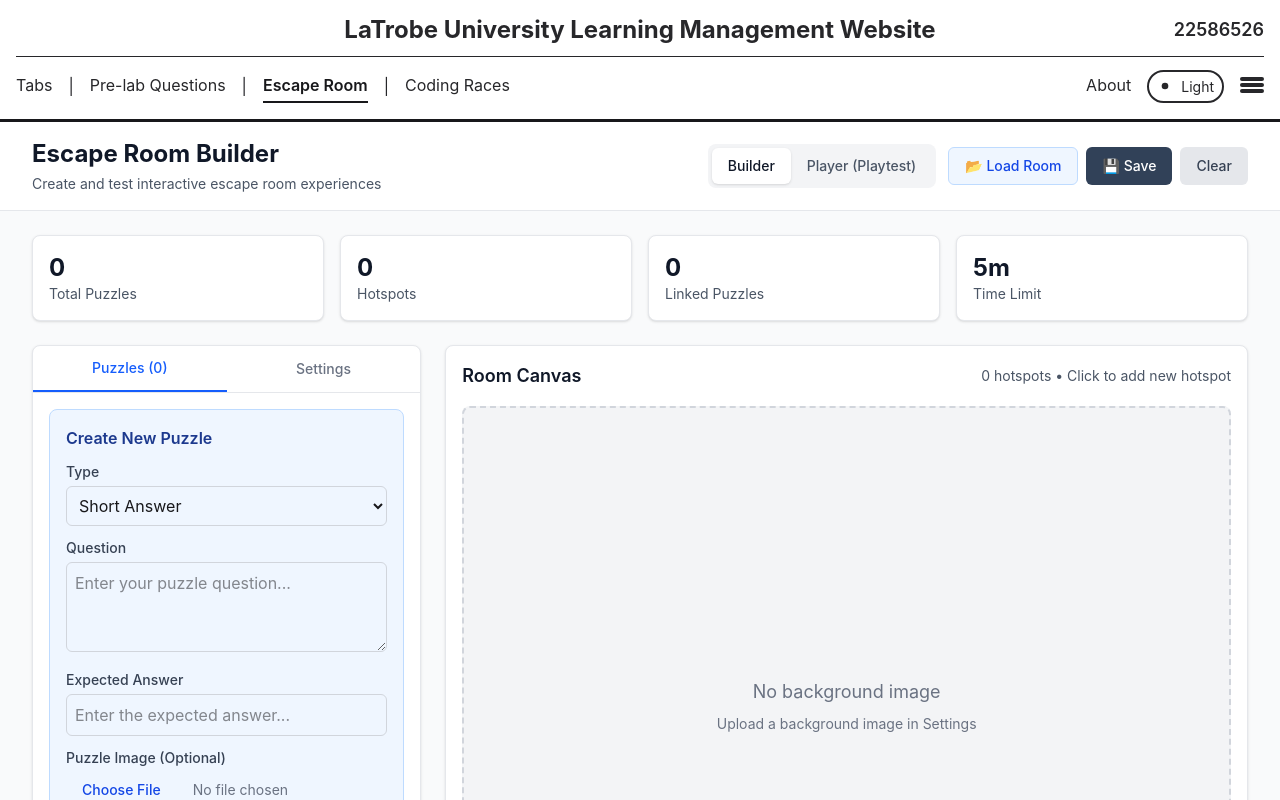
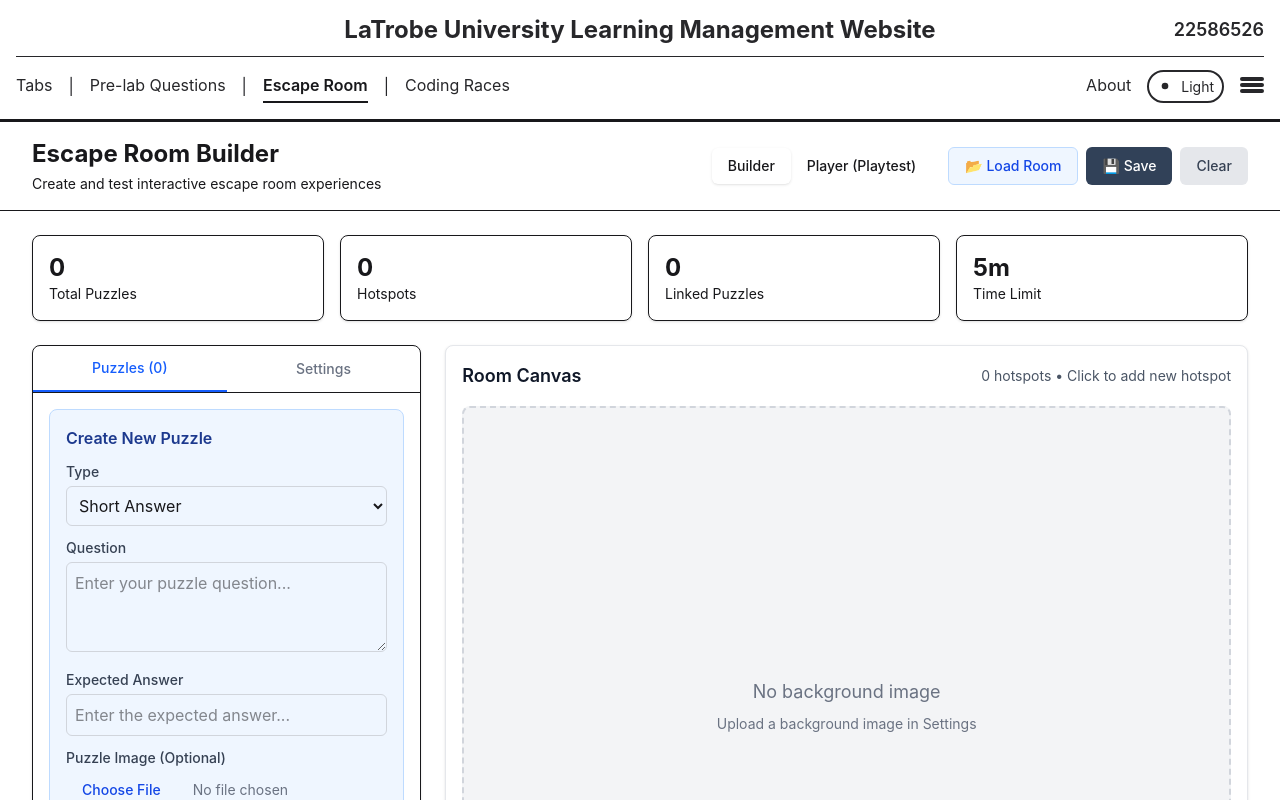
Before and after one commit to FromTheNightJourney/WebApp-ClientProject, a Next.js app: page /escape-room in a window 1280 px wide. Shown: the top 800 px of the page. Built offline with nearby package versions, Linux system fonts and the light colour scheme.

Commit message:
accessibility

```diff
--- a/src/app/escape-room/page.tsx
+++ b/src/app/escape-room/page.tsx
@@ -198,7 +198,7 @@
 }) {
   const dotClass = solved
     ? "bg-green-500 ring-4 ring-green-300"
-    : (mode === "play" ? "bg-blue-500 ring-4 ring-blue-300" : "bg-white ring-2 ring-slate-800");
+    : (mode === "play" ? "bg-blue-500 ring-4 ring-blue-300" : "bg-background ring-2 ring-shade");
 
   return (
     <div
@@ -254,14 +254,13 @@
       <div
         className={`fixed left-1/2 top-1/2 z-50 w-full max-w-2xl -translate-x-1/2 -translate-y-1/2 rounded-lg p-6 shadow-2xl transition-all duration-200 ${
           open ? "opacity-100 scale-100" : "opacity-0 scale-95 pointer-events-none"
-        }`}
+        } bg-background text-primary`}
         role="dialog"
-        style={{ backgroundColor: "var(--background)", color: "var(--foreground)" }}
       >
         <div className="flex justify-between items-start">
           <div>
-            <h2 className="text-lg font-semibold" style={{ color: "var(--foreground)" }}>Puzzle</h2>
-            <p className="text-sm mt-2 whitespace-pre-wrap" style={{ color: "var(--foreground)" }}>{puzzle.question}</p>
+            <h2 className="text-lg font-semibold">Puzzle</h2>
+            <p className="text-sm mt-2 whitespace-pre-wrap">{puzzle.question}</p>
             {puzzle.imageDataUrl && (
               <div className="mt-3 max-h-64 w-full rounded overflow-hidden">
                 <Image src={puzzle.imageDataUrl} alt={puzzle.question || "puzzle image"} width={800} height={450} unoptimized className="object-contain w-full h-auto" />
@@ -416,7 +415,7 @@
   isLinked: boolean;
 }) => {
   return (
-    <div className={`p-4 border rounded-lg bg-white shadow-sm hover:shadow-md transition-shadow ${isLinked ? 'border-green-200 bg-green-50' : 'border-gray-200'}`}>
+    <div className={`p-4 border rounded-lg bg-hover shadow-sm hover:shadow-md transition-shadow ${isLinked ? 'border-green-200 bg-green-50' : 'border-shade'}`}>
       <div className="flex justify-between items-start mb-3">
         <div className="flex items-center gap-2">
           <span className="flex items-center justify-center w-6 h-6 bg-blue-100 text-blue-800 rounded-full text-sm font-medium">
@@ -436,14 +435,14 @@
         <div className="flex gap-1">
           <button
             onClick={() => onEdit(puzzle.id)}
-            className="p-1 text-gray-500 hover:text-blue-600 hover:bg-blue-50 rounded transition-colors"
+            className="p-1 text-primary/70 hover:text-blue-600 hover:bg-blue-50 rounded transition-colors"
             title="Edit puzzle"
           >
             ✎
           </button>
           <button
             onClick={() => onDelete(puzzle.id)}
-            className="p-1 text-gray-500 hover:text-red-600 hover:bg-red-50 rounded transition-colors"
+            className="p-1 text-primary/70 hover:text-red-600 hover:bg-red-50 rounded transition-colors"
             title="Delete puzzle"
           >
             🗑
@@ -451,21 +450,21 @@
         </div>
       </div>
 
-      <p className="text-sm text-gray-800 font-medium mb-2 line-clamp-2">{puzzle.question}</p>
+      <p className="text-sm text-primary font-medium mb-2 line-clamp-2">{puzzle.question}</p>
 
       {puzzle.type === 'mcq' ? (
-        <div className="text-xs text-gray-600 space-y-1">
+        <div className="text-xs text-primary/70 space-y-1">
           <div><span className="font-medium">Options:</span> {puzzle.options.length}</div>
           <div><span className="font-medium">Correct:</span> Option {puzzle.correctIndex !== null ? puzzle.correctIndex + 1 : 'N/A'}</div>
         </div>
       ) : (
-        <div className="text-xs text-gray-600">
+        <div className="text-xs text-primary/70">
           <div><span className="font-medium">Answer:</span> {puzzle.expectedAnswer}</div>
         </div>
       )}
 
       {puzzle.imageDataUrl && (
-        <div className="mt-2 text-xs text-gray-500 flex items-center gap-1">
+        <div className="mt-2 text-xs text-primary/70 flex items-center gap-1">
           <span>🖼️ Has image</span>
         </div>
       )}
@@ -914,21 +913,21 @@
 
   /* UI render */
   return (
-    <main className="min-h-screen bg-gray-50">
+    <main className="min-h-screen bg-background text-primary">
       {/* Header */}
-      <header className="bg-white border-b border-gray-200 sticky top-0 z-10">
+      <header className="bg-hover border-b border-shade sticky top-0 z-10">
         <div className="max-w-7xl mx-auto px-4 sm:px-6 lg:px-8">
           <div className="flex justify-between items-center py-4">
             <div>
-              <h1 className="text-2xl font-bold text-gray-900">Escape Room Builder</h1>
-              <p className="text-sm text-gray-600 mt-1">Create and test interactive escape room experiences</p>
+              <h1 className="text-2xl font-bold text-primary">Escape Room Builder</h1>
+              <p className="text-sm text-primary/70 mt-1">Create and test interactive escape room experiences</p>
             </div>
 
             <div className="flex items-center gap-3">
-              <div className="flex bg-gray-100 rounded-lg p-1">
+              <div className="flex bg-hover rounded-lg p-1">
                 <button
                   className={`px-4 py-2 rounded-md text-sm font-medium transition-colors ${
-                    mode === "builder" ? "bg-white text-gray-900 shadow-sm" : "text-gray-600 hover:text-gray-900"
+                    mode === "builder" ? "bg-button text-primary shadow-sm" : "text-primary/70 hover:text-primary"
                   }`}
                   onClick={() => setMode("builder")}
                 >
@@ -936,7 +935,7 @@
                 </button>
                 <button
                   className={`px-4 py-2 rounded-md text-sm font-medium transition-colors ${
-                    mode === "play" ? "bg-white text-gray-900 shadow-sm" : "text-gray-600 hover:text-gray-900"
+                    mode === "play" ? "bg-button text-primary shadow-sm" : "text-primary/70 hover:text-primary"
                   }`}
                   onClick={() => setMode("play")}
                 >
@@ -1006,23 +1005,23 @@
         <div className="max-w-7xl mx-auto px-4 sm:px-6 lg:px-8 py-6">
           {/* Stats Bar */}
           <div className="grid grid-cols-1 md:grid-cols-4 gap-4 mb-6">
-            <div className="bg-white rounded-lg p-4 shadow-sm border border-gray-200">
-              <div className="text-2xl font-bold text-gray-900">{puzzles.length}</div>
-              <div className="text-sm text-gray-600">Total Puzzles</div>
+            <div className="bg-hover rounded-lg p-4 shadow-sm border border-shade">
+              <div className="text-2xl font-bold text-primary">{puzzles.length}</div>
+              <div className="text-sm text-primary/70">Total Puzzles</div>
             </div>
-            <div className="bg-white rounded-lg p-4 shadow-sm border border-gray-200">
-              <div className="text-2xl font-bold text-gray-900">{hotspots.length}</div>
-              <div className="text-sm text-gray-600">Hotspots</div>
+            <div className="bg-hover rounded-lg p-4 shadow-sm border border-shade">
+              <div className="text-2xl font-bold text-primary">{hotspots.length}</div>
+              <div className="text-sm text-primary/70">Hotspots</div>
             </div>
-            <div className="bg-white rounded-lg p-4 shadow-sm border border-gray-200">
-              <div className="text-2xl font-bold text-gray-900">
+            <div className="bg-hover rounded-lg p-4 shadow-sm border border-shade">
+              <div className="text-2xl font-bold text-primary">
                 {puzzles.filter(p => isPuzzleLinked(p.id)).length}
               </div>
-              <div className="text-sm text-gray-600">Linked Puzzles</div>
+              <div className="text-sm text-primary/70">Linked Puzzles</div>
             </div>
-            <div className="bg-white rounded-lg p-4 shadow-sm border border-gray-200">
-              <div className="text-2xl font-bold text-gray-900">{settings.globalMinutes}m</div>
-              <div className="text-sm text-gray-600">Time Limit</div>
+            <div className="bg-hover rounded-lg p-4 shadow-sm border border-shade">
+              <div className="text-2xl font-bold text-primary">{settings.globalMinutes}m</div>
+              <div className="text-sm text-primary/70">Time Limit</div>
             </div>
           </div>
 
@@ -1030,8 +1029,8 @@
             {/* Sidebar */}
             <div className="lg:col-span-1 space-y-6">
               {/* Tabs */}
-              <div className="bg-white rounded-lg shadow-sm border border-gray-200">
-                <div className="flex border-b border-gray-200">
+              <div className="bg-hover rounded-lg shadow-sm border border-shade">
+                <div className="flex border-b border-shade">
                   <button
                     className={`flex-1 py-3 px-4 text-sm font-medium text-center ${
                       activeTab === "puzzles"
@@ -1169,7 +1168,7 @@
                             {editingId && (
                               <button
                                 onClick={resetForm}
-                                className="px-4 py-2 bg-gray-200 text-gray-700 rounded-md hover:bg-gray-300 transition-colors font-medium"
+                                className="px-4 py-2 bg-hover text-primary/70 rounded-md hover:bg-shade transition-colors font-medium"
                               >
                                 Cancel
                               </button>
@@ -1180,10 +1179,10 @@
 
                       {/* puzzles */}
                       <div>
-                        <h3 className="font-semibold text-gray-900 mb-3">All Puzzles</h3>
+                        <h3 className="font-semibold text-primary mb-3">All Puzzles</h3>
                         <div className="space-y-3 max-h-96 overflow-y-auto">
                           {puzzles.length === 0 ? (
-                            <div className="text-center py-8 text-gray-500">
+                            <div className="text-center py-8 text-primary/70">
                               <div className="text-lg mb-2">No puzzles yet</div>
                               <div className="text-sm">Create your first puzzle above</div>
                             </div>
@@ -1433,12 +1432,12 @@
               return createPortal(
                 <>
                   <div className="fixed inset-0 z-40 bg-black/40" onClick={closeModal} />
-                  <div className="fixed left-1/2 top-1/2 z-50 w-full max-w-md -translate-x-1/2 -translate-y-1/2 bg-white p-6 rounded-lg shadow-xl">
-                    <h3 className="text-lg font-semibold text-gray-900 mb-2">No Puzzle Assigned</h3>
-                    <p className="text-gray-600 mb-4">This hotspot is not linked to a puzzle. Return to Builder to assign one.</p>
+                      <div className="fixed left-1/2 top-1/2 z-50 w-full max-w-md -translate-x-1/2 -translate-y-1/2 bg-background text-primary p-6 rounded-lg shadow-xl">
+                        <h3 className="text-lg font-semibold text-primary mb-2">No Puzzle Assigned</h3>
+                        <p className="text-primary/70 mb-4">This hotspot is not linked to a puzzle. Return to Builder to assign one.</p>
                         <div className="text-right">
                           <button
-                        className="px-4 py-2 bg-gray-200 text-gray-700 rounded-md hover:bg-gray-300 transition-colors font-medium"
+                            className="px-4 py-2 bg-hover text-primary/70 rounded-md hover:bg-shade transition-colors font-medium"
                             onClick={closeModal}
                           >
                             Close
@@ -1460,9 +1459,9 @@
           {successPopup.open && createPortal(
             <>
               <div className="fixed inset-0 z-50 bg-black/40" onClick={() => setSuccessPopup({ open: false })} />
-              <div className="fixed left-1/2 top-1/2 z-60 w-full max-w-md -translate-x-1/2 -translate-y-1/2 bg-white p-6 rounded-lg shadow-2xl">
+              <div className="fixed left-1/2 top-1/2 z-60 w-full max-w-md -translate-x-1/2 -translate-y-1/2 bg-background text-primary p-6 rounded-lg shadow-2xl">
                 <h3 className="text-xl font-semibold mb-2">{successPopup.title ?? 'Success'}</h3>
-                <p className="text-gray-700 mb-4">{successPopup.message}</p>
+                <p className="text-primary/70 mb-4">{successPopup.message}</p>
                 <div className="text-right">
                   <button className="px-4 py-2 bg-emerald-600 text-white rounded" onClick={() => setSuccessPopup({ open: false })}>OK</button>
                 </div>
```
Lines whose indentation alone changed are shown as unchanged.
